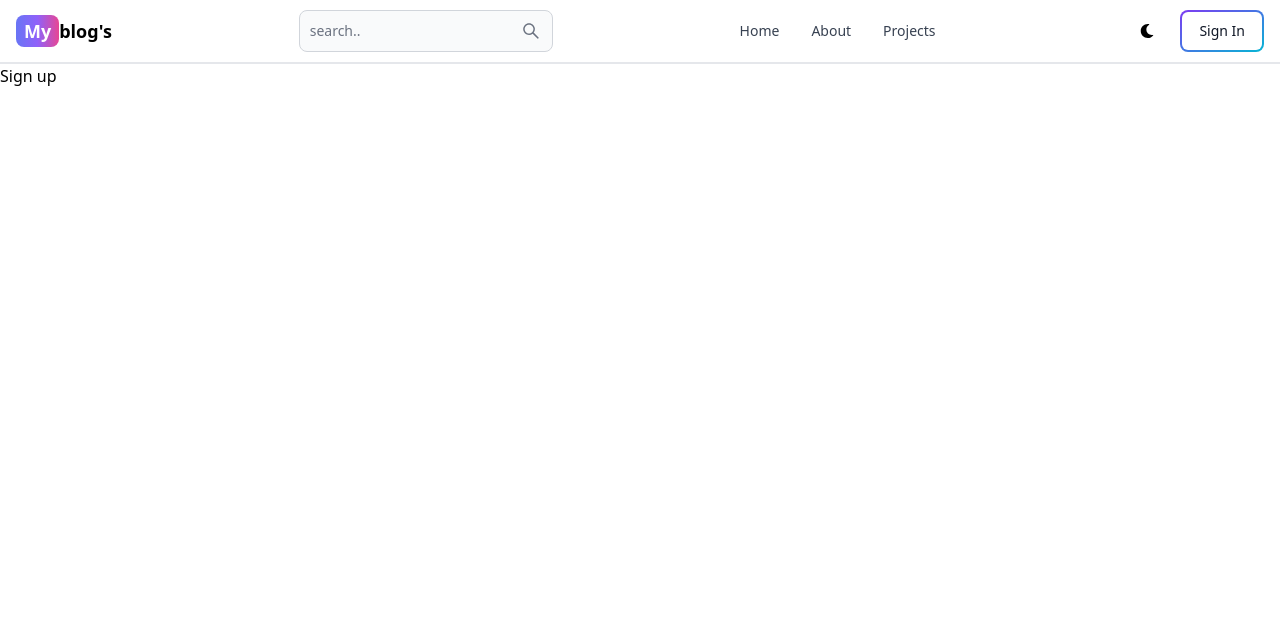
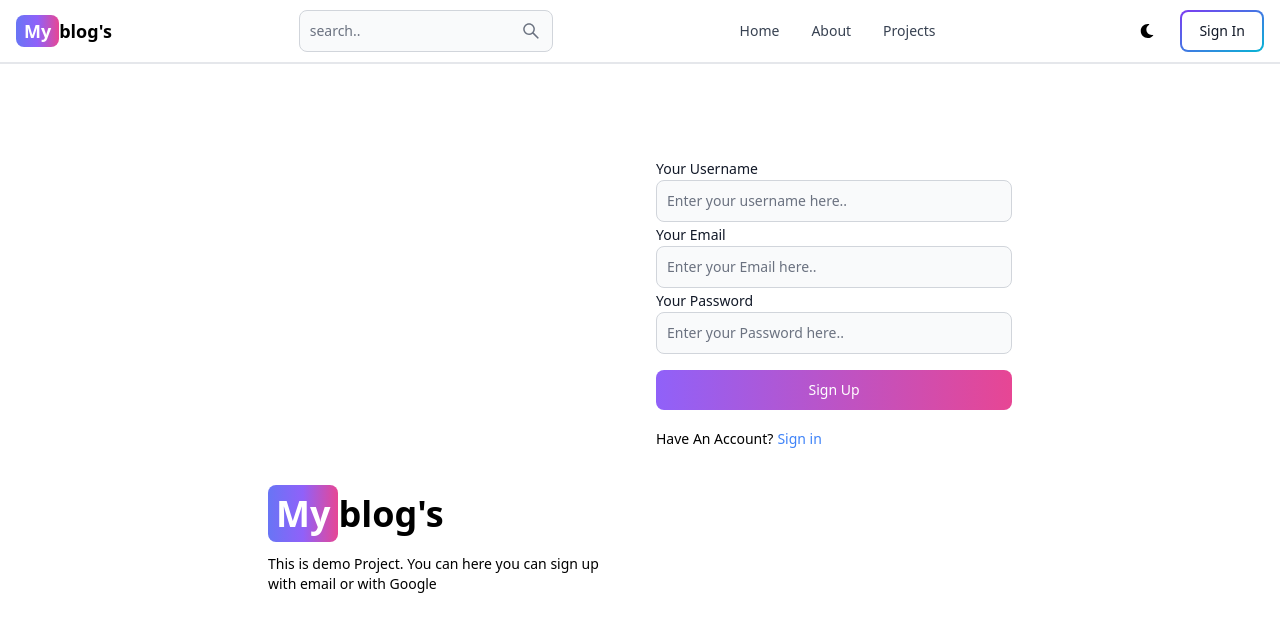
Before and after one commit to iamzainn/mern_Blog, a React (Vite) app in the folder client/: page /sign-up in a window 1280 px wide. Shown: the top 632 px of the page. Built offline with nearby package versions, Linux system fonts and the light colour scheme.

Commit message:
added signup UI

```diff
--- a/client/src/App.tsx
+++ b/client/src/App.tsx
@@ -18,7 +18,7 @@ function App() {
       <Route path="dashboard" element = {<Dashboard></Dashboard>}/>
       <Route path="projects" element = {<Projects></Projects>}/>
       <Route path="Sign-in" element = {<SignIn></SignIn>}/>
-      <Route path="Sign-up" element = {<SignUp></SignUp>}/>
+      <Route path="sign-up" element = {<SignUp></SignUp>}/>
       <Route path="about" element = {<About></About>}/>
       </Route>
       <Route path="*" element = {<h1>Element not found</h1>}></Route>
--- a/client/src/Pages/SignUp.tsx
+++ b/client/src/Pages/SignUp.tsx
@@ -1,9 +1,42 @@
+import { Button, Label, TextInput } from "flowbite-react"
+import { Link } from "react-router-dom"
 
 
 const SignUp = () => {
   return (
-    <div>
-      Sign up
+    <div className="min-h-screen mt-20 flex flex-col gap-2 md:mx-auto max-w-3xl md:flex-row">
+      <div className="left flex p-3 flex-col md:flex-1  md:items-start md:justify-center">
+      <Link to= "/" className="text-2xl sm:text-4xl
+        font-semibold dark:text-white">
+        <span className="px-2 py-1 bg-gradient-to-r from-indigo-500 via-purple-500 to-pink-500 rounded-lg text-white text-center">My</span>
+         blog's
+      </Link>
+      <p className="text-sm mt-5">
+      This is demo Project. You can here you can sign up with email or with Google
+      </p>
+      </div>
+      <div className="right p-3 md:flex-1">
+        <form className="flex flex-col">
+          <div>
+            <Label value ="Your Username"></Label>
+            <TextInput placeholder="Enter your username here.." id="username" type="text"></TextInput>
+          </div>
+          <div>
+            <Label value ="Your Email"></Label>
+            <TextInput placeholder="Enter your Email here.." id="email" type="email"></TextInput>
+          </div>
+          <div>
+            <Label value ="Your Password"></Label>
+            <TextInput type="password" placeholder="Enter your Password here.." id="password"></TextInput>
+          </div>
+          <Button className="my-4" gradientDuoTone={"purpleToPink"} type= "submit">Sign Up</Button>
+        </form>
+        <div>
+          <span className="text-sm">Have An Account?
+            <Link  className="text-blue-500 px-1 text-sm" to = "/Sign-in">Sign in</Link>
+          </span>
+        </div>
+      </div>
     </div>
   )
 }
```
